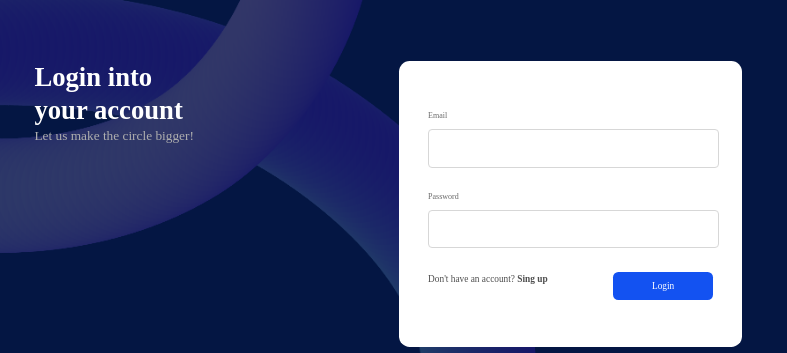
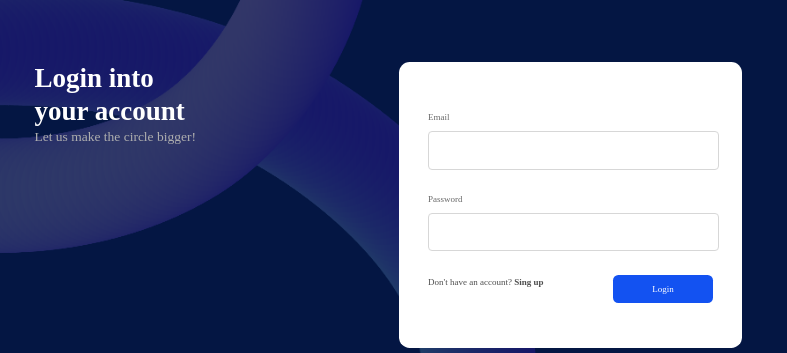
Before and after one commit to rRafaelMendes/responsive-login, a plain HTML site: page index.html in a window 1280 px wide. Shown: the part 261-614 px from the top of the page, 252-1039 px from the left. Drawn offline with Linux system fonts and the light colour scheme.

Commit message:
pagina finalizada

```diff
--- a/css/styles.css
+++ b/css/styles.css
@@ -7,6 +7,7 @@ html, body {
     display: flex;
     align-items: center;
     justify-content: center;
+    font-size: 18px;
 }
 p {
     margin: 0;
@@ -53,7 +54,7 @@ main {
 
 p.login-title {
     font-family: Axiforma;
-    font-size: 26.67px;
+    font-size: 1.5rem;
     font-weight: 700;
     line-height: 33.33px;
     color: #FFFFFF;
@@ -61,7 +62,7 @@ p.login-title {
 }
 p.login-text-description {
     font-family: Axiforma;
-    font-size: 13.33px;
+    font-size: 0.75rem;
     font-weight: 400;
     line-height: 16.67px;
     color: #AFAFAF;
@@ -80,17 +81,17 @@ p.login-text-description {
 
 }
 .email-pass-config {
-    font-size: 8px;
+    font-size: 0.5rem;
 }
 .area-with-login-button {
     display: flex;
     justify-content: space-between;
-    font-size: 9.33px;
+    font-size: 0.5rem;
     color: #4E4E4E;
 }
 span {
     font-family: Axiforma;
-    font-size: 9.33px;
+    font-size: 0.5rem;
     font-weight: 600;
     line-height: 15.22px;
     text-align: left;
@@ -115,7 +116,7 @@ button {
     width: 100.67px;
     height: 28px;
     border-radius: 5.33px;
-    font-size: 9.33px;
+    font-size: 0.5rem;
     font-family: Axiforma;
 
 }
@@ -165,7 +166,7 @@ button {
         font-family: Axiforma;
     }
     .area-with-login-button {
-        font-size: 9.33px;
+        font-size: 0.5rem;
         color: #4E4E4E;
         flex-direction: column-reverse;
         align-items: center;
@@ -178,17 +179,17 @@ button {
         width: 100%;
         height: 28px;
         border-radius: 5.33px;
-        font-size: 9.33px;
+        font-size: 0.5rem;
         font-family: Axiforma;
 
     }
     p.login-title {
-        font-size: 18.11px;
+        font-size: 1rem;
 
 
     }
     p.login-text-description {
-        font-size: 9px;
+        font-size: 0.5rem;
 
 
 
```
